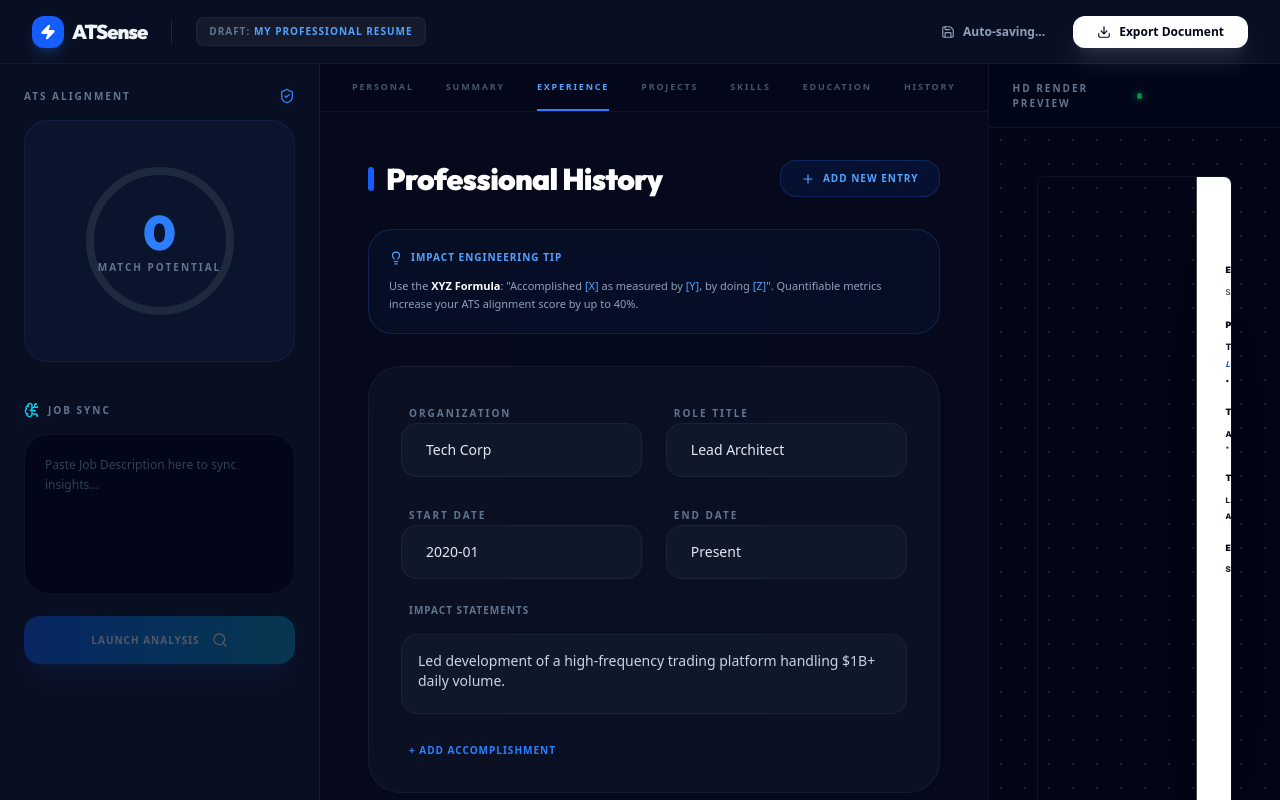
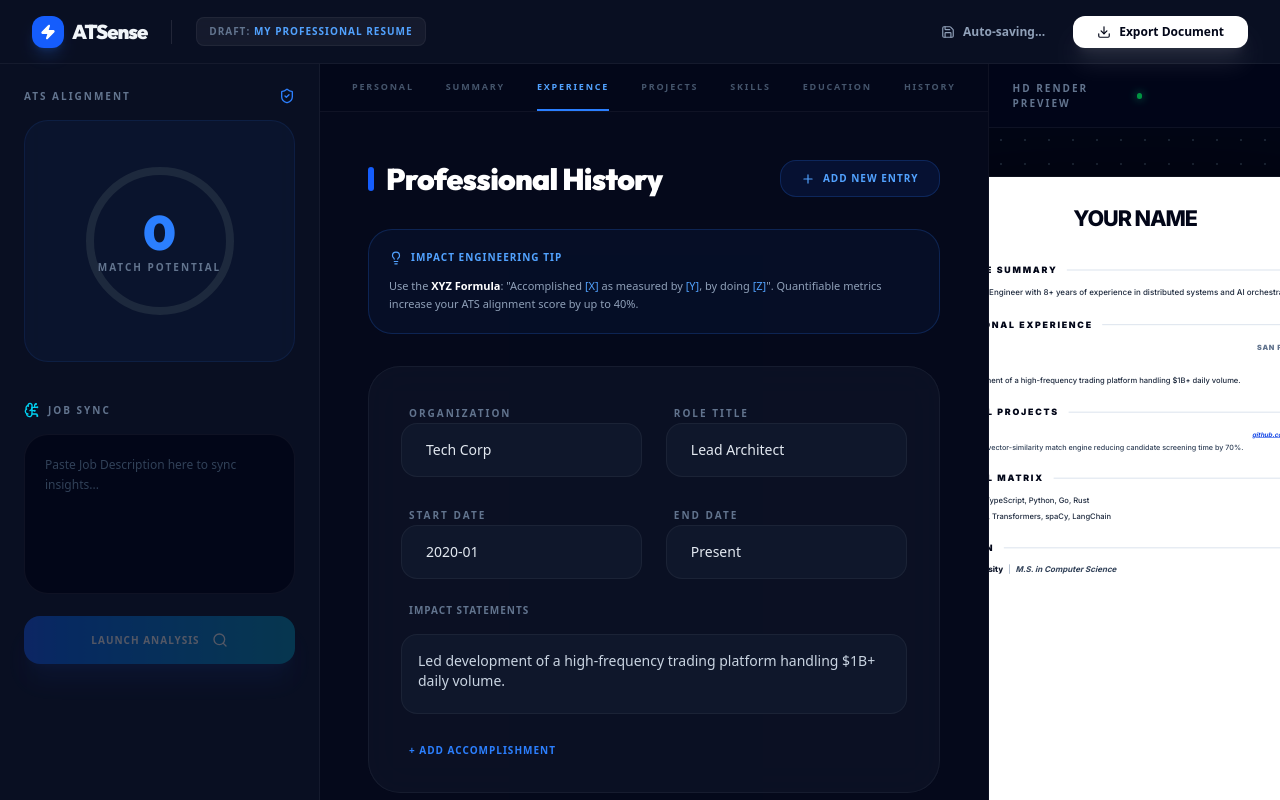
Before and after one commit to solomon17705cs/AI-Resume_Generator, a Next.js app in the folder web/: page /editor in a window 1280 px wide. Built offline with nearby package versions, Linux system fonts and the light colour scheme.

Commit message:
Preview Fix

```diff
--- a/web/src/app/editor/page.tsx
+++ b/web/src/app/editor/page.tsx
@@ -377,7 +377,14 @@ export default function EditorPage() {
                         </div>
                     </div>
                     <div className="flex-1 overflow-auto p-12 bg-[#020617] bg-[radial-gradient(#1e293b_1px,transparent_1px)] [background-size:24px_24px] flex justify-center custom-scrollbar">
-                        <div className="drop-shadow-[0_40px_80px_rgba(0,0,0,0.9)] h-fit mb-40 rounded-lg overflow-hidden border border-white/5">
+                        <div
+                            className="drop-shadow-[0_40px_80px_rgba(0,0,0,0.9)] h-fit mb-40 rounded-lg overflow-hidden border border-white/5"
+                            style={{
+                                width: `${210 * previewScale}mm`,
+                                height: `${297 * previewScale}mm`,
+                                minWidth: `${210 * previewScale}mm`
+                            }}
+                        >
                             <Preview data={resume as any} scale={previewScale} />
                         </div>
                     </div>
--- a/web/src/components/editor/Preview.tsx
+++ b/web/src/components/editor/Preview.tsx
@@ -14,7 +14,7 @@ export const Preview: React.FC<PreviewProps> = ({ data, scale = 1 }) => {
 
     return (
         <div
-            className="bg-white text-slate-900 shadow-2xl origin-top"
+            className="bg-white text-slate-900 shadow-2xl origin-top-left"
             style={{
                 width: '210mm',
                 minHeight: '297mm',
```
